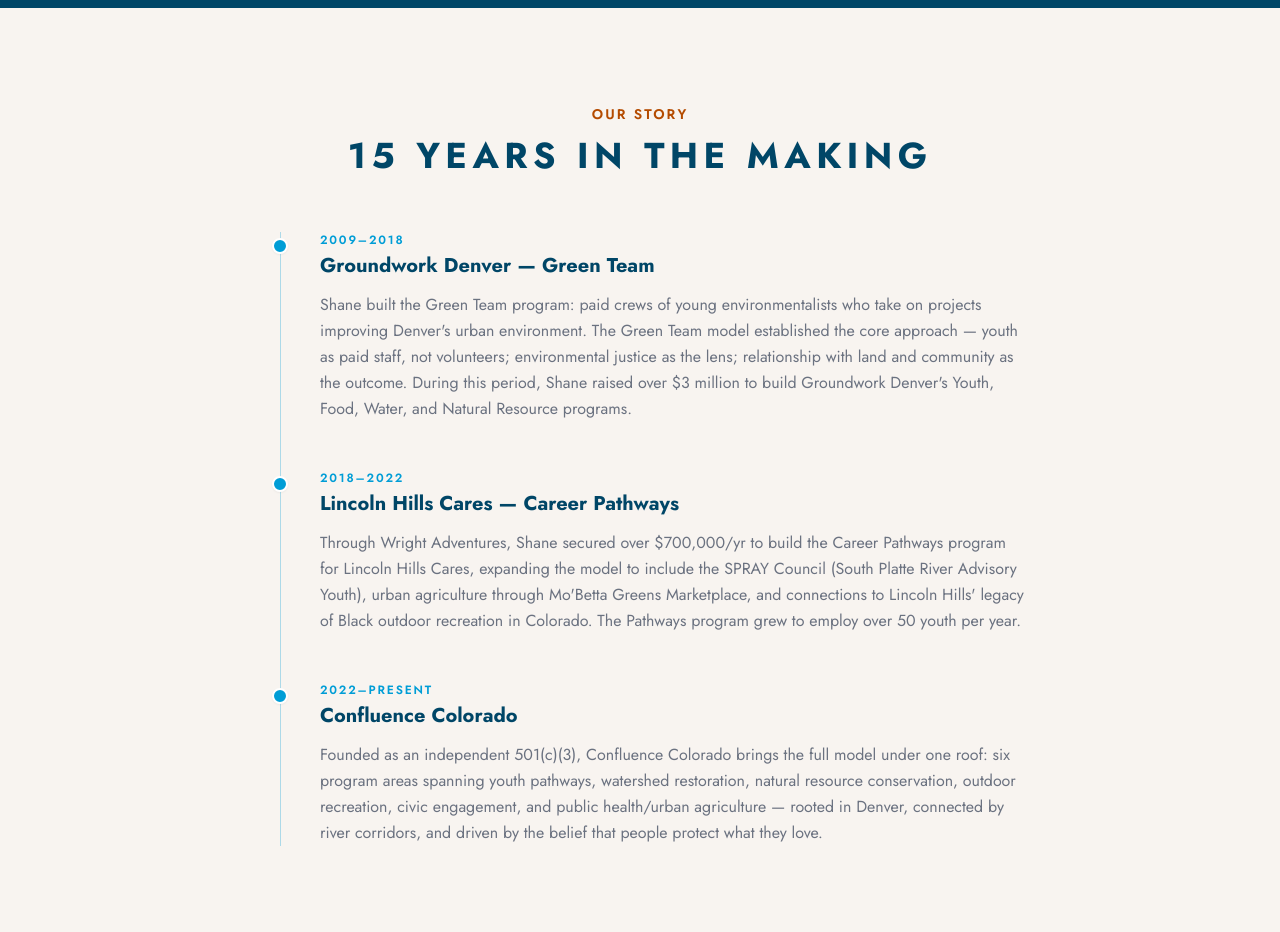
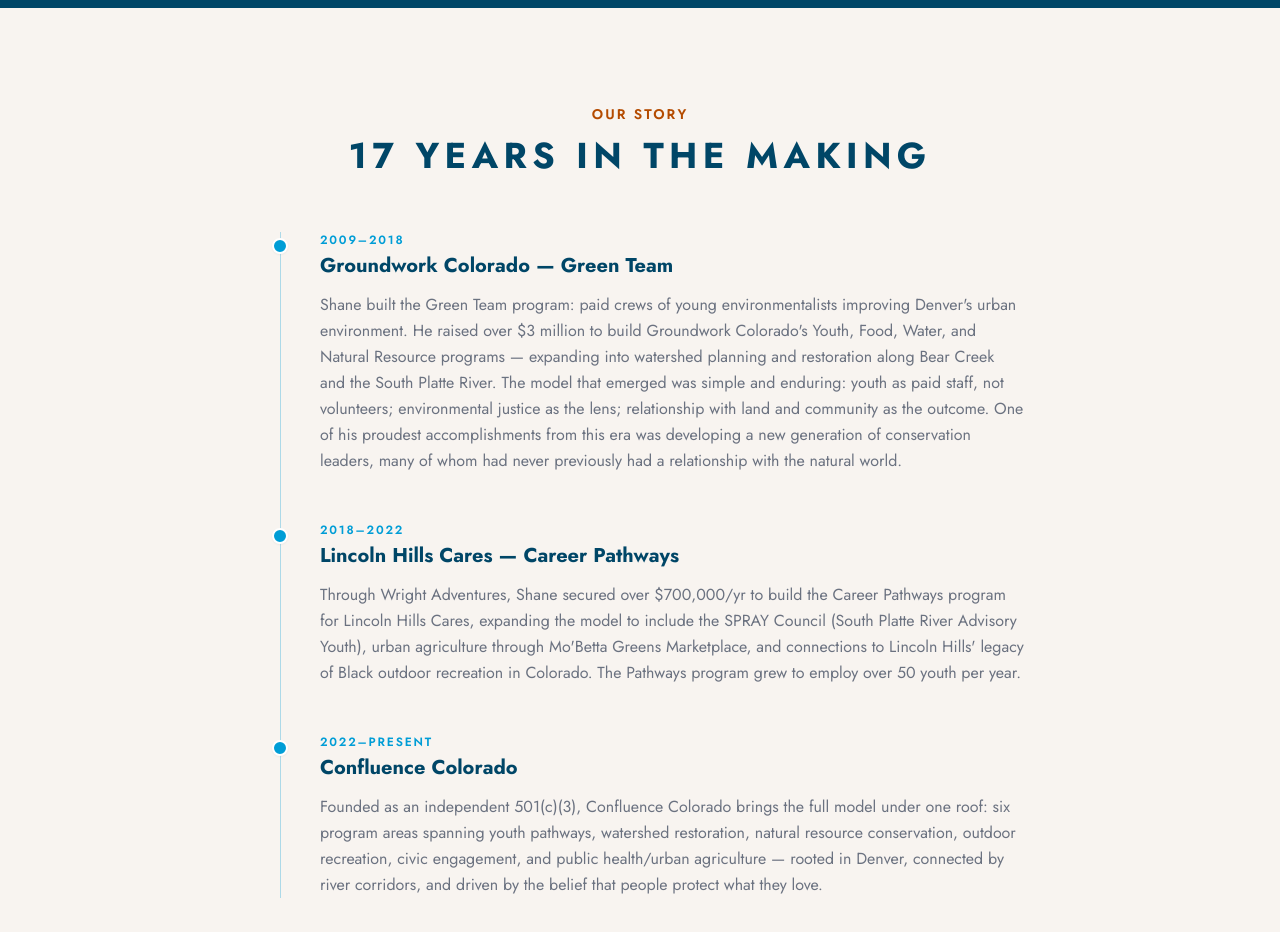
Before and after one commit to bwright77/confluence-co, a React (Vite) app: page /about in a window 1280 px wide. Shown: the part 1360-2292 px from the top of the page. Built offline with nearby package versions, Linux system fonts and the light colour scheme.

Commit message:
Bio updates

```diff
--- a/src/components/Nav.tsx
+++ b/src/components/Nav.tsx
@@ -121,7 +121,8 @@
                   </button>
 
                   {openMenu === link.label && (
-                    <div className="absolute top-full left-0 mt-2 w-56 bg-cc-navy border border-white/10 rounded shadow-2xl overflow-hidden">
+                    <div className="absolute top-full left-0 pt-2 w-56" style={{ marginTop: '-1px' }}>
+                    <div className="bg-cc-navy border border-white/10 rounded shadow-2xl overflow-hidden">
                       {link.children.map((child) => (
                         <NavLink
                           key={child.href}
@@ -137,6 +138,7 @@
                           {child.label}
                         </NavLink>
                       ))}
+                    </div>
                     </div>
                   )}
                 </div>
--- a/src/pages/About.tsx
+++ b/src/pages/About.tsx
@@ -132,7 +132,7 @@
               id="story-heading"
               className="heading-display text-3xl md:text-4xl text-cc-navy max-w-2xl mx-auto"
             >
-              15 Years in the Making
+              17 Years in the Making
             </h2>
           </div>
 
@@ -143,8 +143,8 @@
             {[
               {
                 period: '2009–2018',
-                org: 'Groundwork Denver — Green Team',
-                body: 'Shane built the Green Team program: paid crews of young environmentalists who take on projects improving Denver\'s urban environment. The Green Team model established the core approach — youth as paid staff, not volunteers; environmental justice as the lens; relationship with land and community as the outcome. During this period, Shane raised over $3 million to build Groundwork Denver\'s Youth, Food, Water, and Natural Resource programs.',
+                org: 'Groundwork Colorado — Green Team',
+                body: 'Shane built the Green Team program: paid crews of young environmentalists improving Denver\'s urban environment. He raised over $3 million to build Groundwork Colorado\'s Youth, Food, Water, and Natural Resource programs — expanding into watershed planning and restoration along Bear Creek and the South Platte River. The model that emerged was simple and enduring: youth as paid staff, not volunteers; environmental justice as the lens; relationship with land and community as the outcome. One of his proudest accomplishments from this era was developing a new generation of conservation leaders, many of whom had never previously had a relationship with the natural world.',
               },
               {
                 period: '2018–2022',
--- a/src/pages/AboutTeam.tsx
+++ b/src/pages/AboutTeam.tsx
@@ -7,7 +7,7 @@
   name: 'Shane Wright',
   title: 'Executive Director',
   photo: 'https://confluenceco.org/wp-content/uploads/2025/02/shane-216x300.png',
-  bio: 'Shane Wright is a husband and father who lives in West Colfax, Denver, Colorado, who came of age guiding rivers and mountains in Colorado and Washington State. With a Masters in Nonprofit Management from Regis University and an undergraduate degree in Sociology from Western State College of Colorado "where champions are made out of thin air", Shane has over 15 years of experience raising money and building programs for youth, nature, and his community. When he is not working on community-based environmental projects, he loves to spend time with his wife Erin, their three boys, Aidan, Noah, and Griffin, and their dog Ruby.',
+  bio: 'Shane Wright is a husband and father who lives in West Colfax, Denver, Colorado, who came of age guiding rivers and mountains in Colorado and Washington State. With a Masters in Nonprofit Management from Regis University and an undergraduate degree in Sociology from Western State College of Colorado "where champions are made out of thin air", Shane has over 17 years of experience raising money and building programs for youth, nature, and his community. He served on the Denver Parks and Recreation Advisory Board from 2012 to 2019, representing Councilwoman Robin Kneich, where he contributed to the historic designation of Red Rocks Park and Amphitheatre. When he is not working on community-based environmental projects, he loves to spend time with his wife Erin, their three boys, Aidan, Noah, and Griffin, and their dog Ruby.',
 }
 
 interface BoardMember {
```
